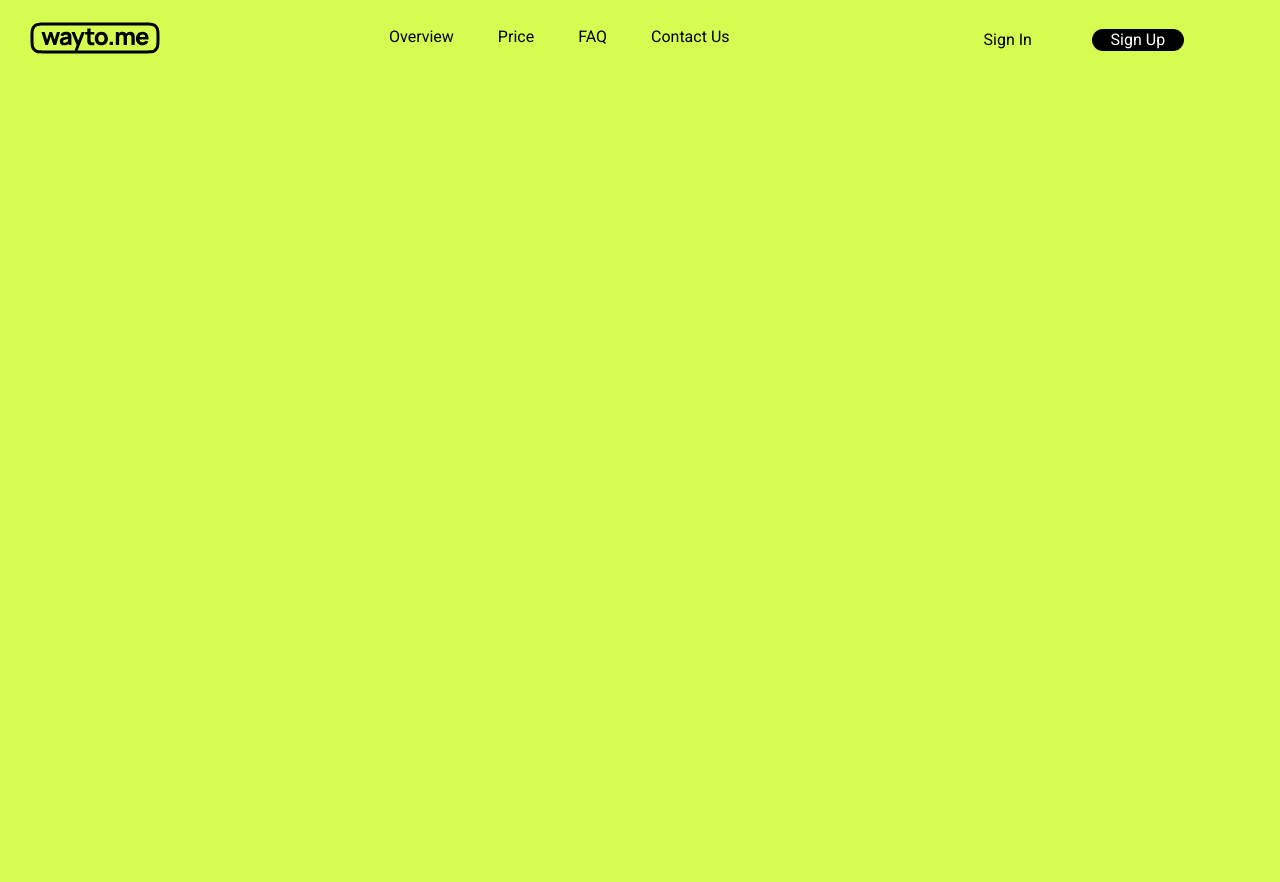
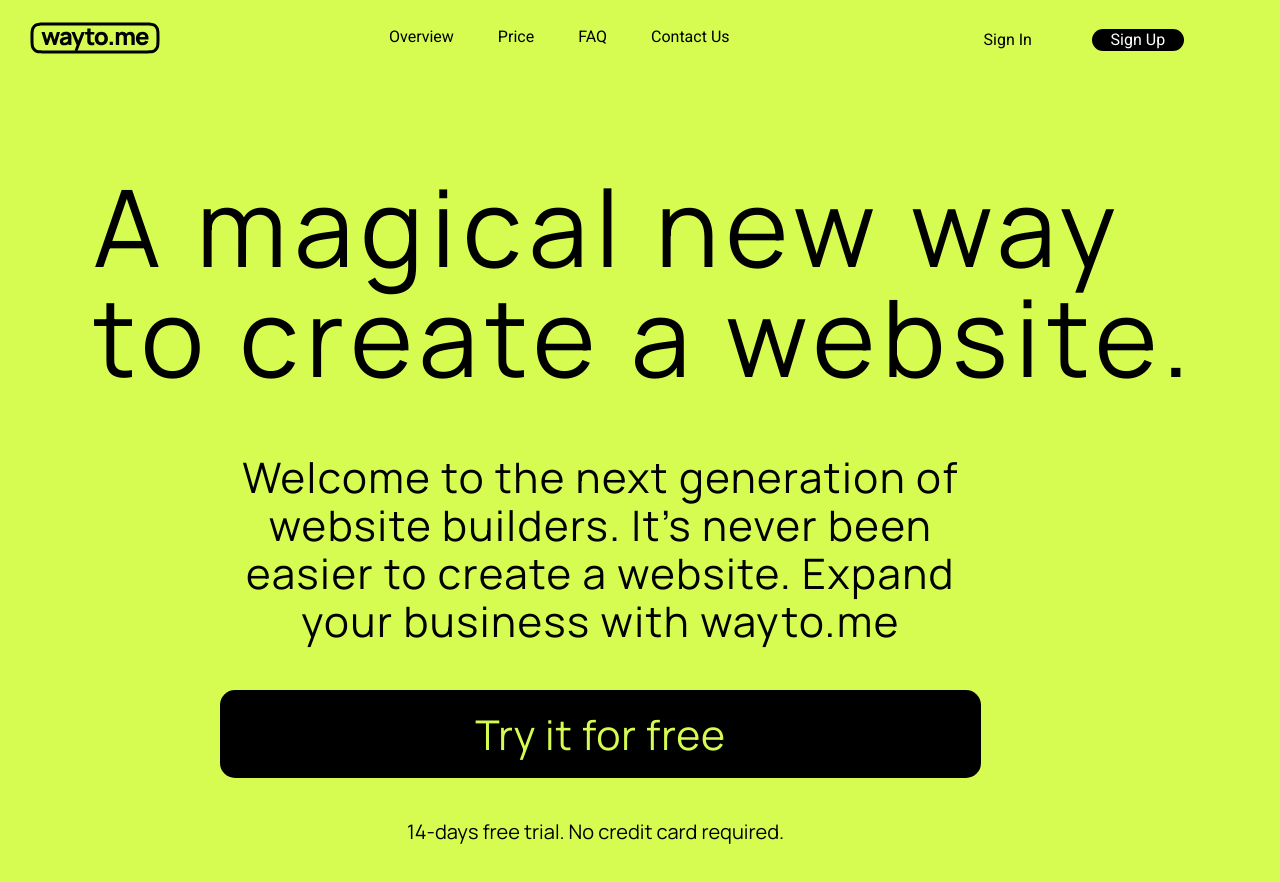
Before and after one commit to IwantHAPPINESS/Wayto, a website built with Vite: page index.html in a window 1280 px wide. Shown: the top 882 px of the page. Before the commit the page ends 800 px from the top, so only its background shows below. Built offline with nearby package versions, Linux system fonts and the light colour scheme.

Commit message:
Добавлен блок pather

```diff
--- a/index.html
+++ b/index.html
@@ -20,7 +20,7 @@
 					<!-- Навбар для сайта -->
 					<div class="nav__bar">
 						<!-- Ссылки -->
-						<a href="#" class="nav__link">Overview</a>
+						<a href="" class="nav__link">Overview</a>
 						<a href="#" class="nav__link">Price</a>
 						<a href="#" class="nav__link">FAQ</a>
 						<a href="#" class="nav__link">Contact Us</a>
@@ -39,6 +39,22 @@
 				</div>
 			</div>
 		</header>
+
+		<!-- Блок попробовать бесплатно -->
+		<div class="pather">
+			<!-- Заголовок -->
+			<h1 class="pather__h1">A magical new way <br> to create a website.</h1>
+			<!-- текст -->
+			<p class="pather__p">
+				Welcome to the next generation of <br> website builders. It’s never been <br> easier to create a website. Expand <br> your
+				business with wayto.me
+			</p>
+			<!-- Кнопка попробовать бесплатно -->
+			<button class="pather__try-btn try-btn">Try it for free</div>
+				<p class="pather__free-period-p  free-period">14-days free trial. No credit card required.</p>
+
+		</div>
+
 		<script type="module" src="/src/js/main.js"></script>
 	</body>
 </html>
--- /dev/null
+++ b/src/scss/bloks/pather.scss
@@ -0,0 +1,66 @@
+.pather {
+	// .pather__h1
+
+	&__h1 {
+		margin: 93px 0 0 93px;
+
+		font-family: Manrope;
+		font-size: 107px;
+		font-weight: 400;
+		line-height: 110px;
+		letter-spacing: 7px;
+		// text-align: center;
+	}
+
+	// .pather__p
+
+	&__p {
+		width: 753px;
+		height: 192px;
+
+		margin: 62px 0 0 224px;
+
+		font-family: Manrope;
+		font-size: 42px;
+		font-weight: 400;
+		line-height: 48px;
+		letter-spacing: 1.5px;
+		text-align: center;
+	}
+
+	// .pather__try-btn
+
+	&__try-btn {
+		margin: 45px 0 0 220px;
+	}
+
+	// .pather__free-period-p
+
+	&__free-period-p {
+		margin: 40px 0 934px 407px;
+	}
+}
+
+.try-btn {
+	width: 761px;
+	height: 88px;
+
+	border: none;
+	border-radius: 15px;
+	background-color: #000000;
+
+	color: $color-limon-yellow;
+	font-family: Manrope;
+	font-size: 41px;
+	font-weight: 400;
+	line-height: 58px;
+	letter-spacing: 0.800000011920929px;
+	text-align: center;
+}
+.free-period {
+	font-family: Manrope;
+	font-size: 20px;
+	font-weight: 400;
+	line-height: 28px;
+	letter-spacing: 0em;
+}
--- a/src/scss/style.scss
+++ b/src/scss/style.scss
@@ -1,7 +1,7 @@
-@import 'normalize.css';
-@import 'virables.scss';
-@import '../scss/bloks/header.scss';
+@import 'normalize.css', 'virables.scss';
+@import 'bloks/header.scss', 'bloks/pather.scss';
 @import url(https://fonts.googleapis.com/css?family=Roboto:100,100italic,300,300italic,regular,italic,500,500italic,700,700italic,900,900italic);
+@import url(https://fonts.googleapis.com/css?family=Manrope:200,300,regular,500,600,700,800);
 
 body {
 	font-family: 'Roboto';
```
Also changed, not shown: README.md (added).
